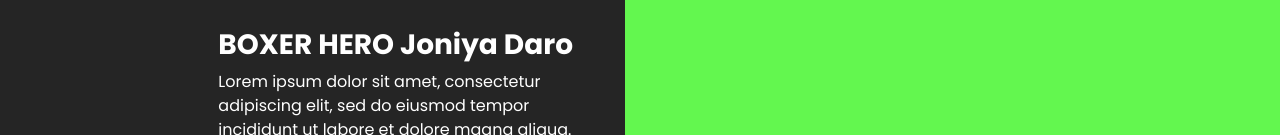
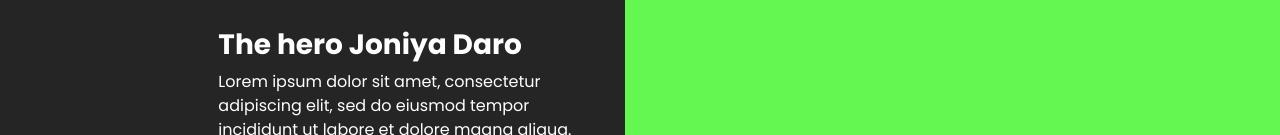
Before and after one commit to mhvishnuvarthan/project-vishnu1, a plain HTML site: page Oxer Free Website Template - Free-CSS.com/oxer-html/index.html in a window 1280 px wide. Shown: the part 3175-3310 px from the top of the page. Drawn offline with nearby package versions, Linux system fonts and the light colour scheme; some packages are replaced by stand-ins of ours; a web font is replaced by a local one.

Commit message:
just update for it

```diff
--- a/Oxer Free Website Template - Free-CSS.com/oxer-html/index.html
+++ b/Oxer Free Website Template - Free-CSS.com/oxer-html/index.html
@@ -356,7 +356,7 @@
                     </h6>
                   </div>
                   <h3>
-                    BOXER HERO Joniya Daro
+                    The hero Joniya Daro
                   </h3>
                   <p>
                     Lorem ipsum dolor sit amet, consectetur adipiscing elit, sed do eiusmod tempor incididunt ut labore et dolore magna aliqua. Ut enim ad minim veniam, quis nostrud exercitation ullamco laboris nisi ut aliquip ex ea
```
